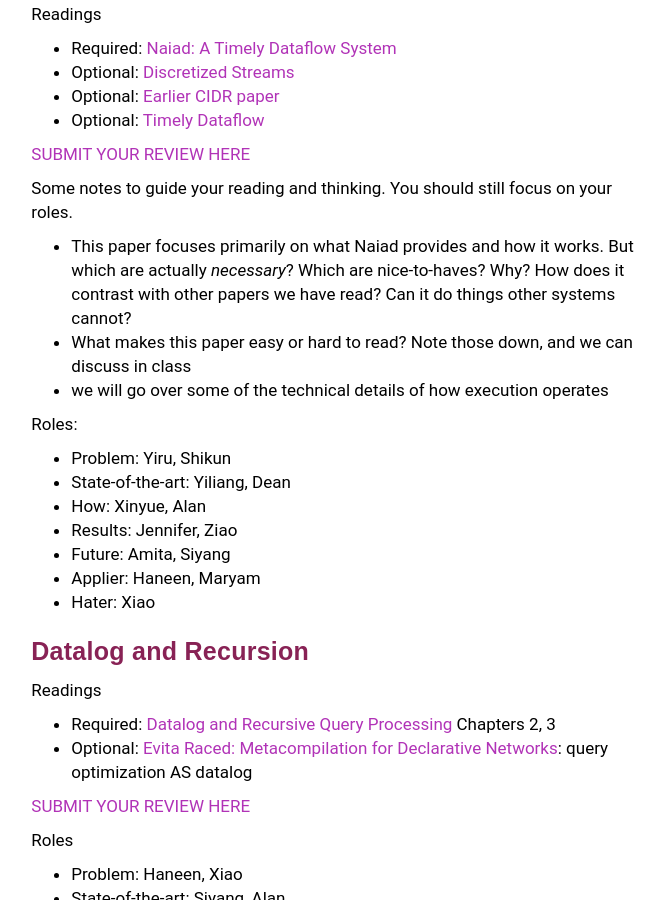
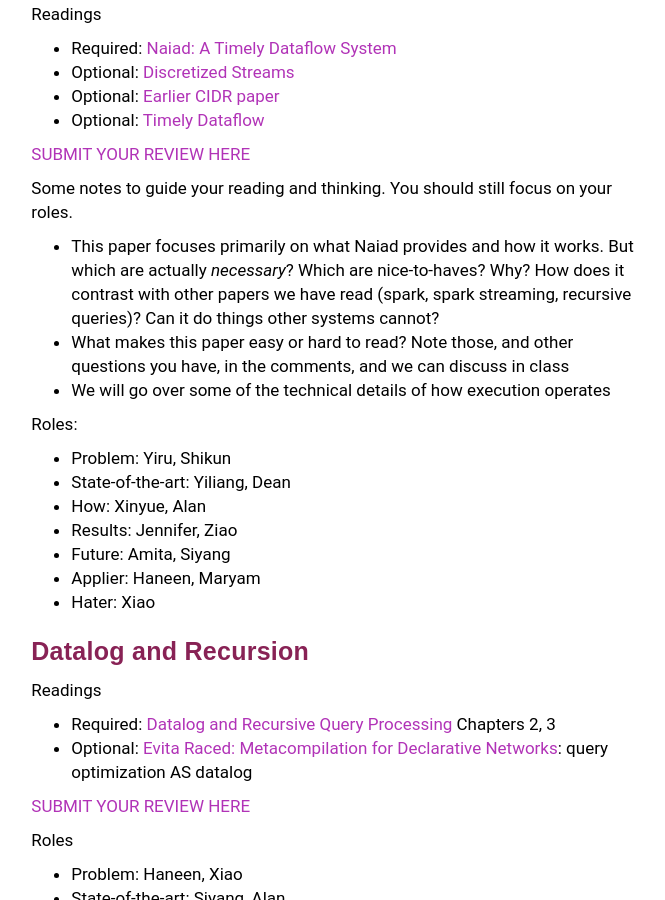
Before and after one commit to wzao1515/w6113.github.io, a Jekyll site: the page built from reviews.md, in a window 1280 px wide and 900 px high, scrolled down 6756 px. Shown: the whole window, without its empty margins (293-958 px from the left). Built offline with Jekyll 4.4.1, drawn with Linux system fonts in a browser that asks for light colours; our own code applies the rules of GitHub Pages for plain Markdown files.

Commit message:
updated website

```diff
--- a/Gemfile
+++ b/Gemfile
@@ -1,5 +1,4 @@
 source "https://rubygems.org"
-ruby RUBY_VERSION
 
 # Hello! This is where you manage which Jekyll version is used to run.
 # When you want to use a different version, change it below, save the
--- a/reviews.md
+++ b/reviews.md
@@ -319,9 +319,9 @@ Readings
 
 Some notes to guide your reading and thinking.  You should still focus on your roles.
 
-* This paper focuses primarily on what Naiad provides and how it works.  But which are actually _necessary_?  Which are nice-to-haves?  Why?  How does it contrast with other papers we have read?  Can it do things other systems cannot?
-* What makes this paper easy or hard to read?  Note those down, and we can discuss in class
-* we will go over some of the technical details of how execution operates
+* This paper focuses primarily on what Naiad provides and how it works.  But which are actually _necessary_?  Which are nice-to-haves?  Why?  How does it contrast with other papers we have read (spark, spark streaming, recursive queries)?  Can it do things other systems cannot?
+* What makes this paper easy or hard to read?  Note those, and other questions you have, in the comments, and we can discuss in class
+* We will go over some of the technical details of how execution operates
 
 Roles:
 
```
